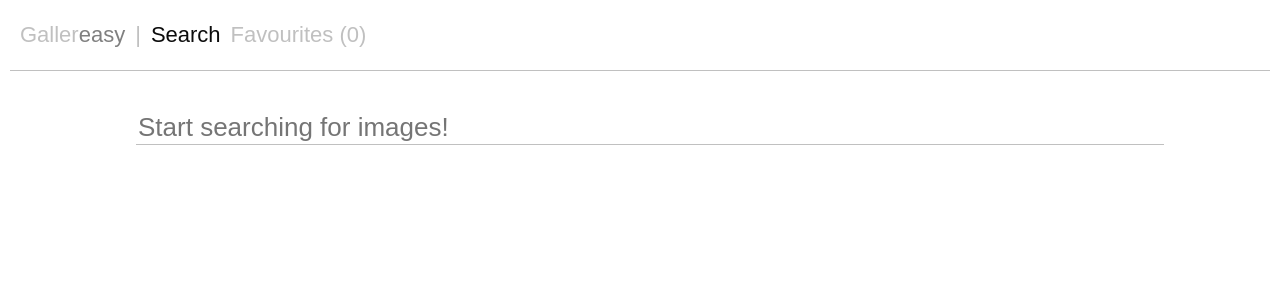
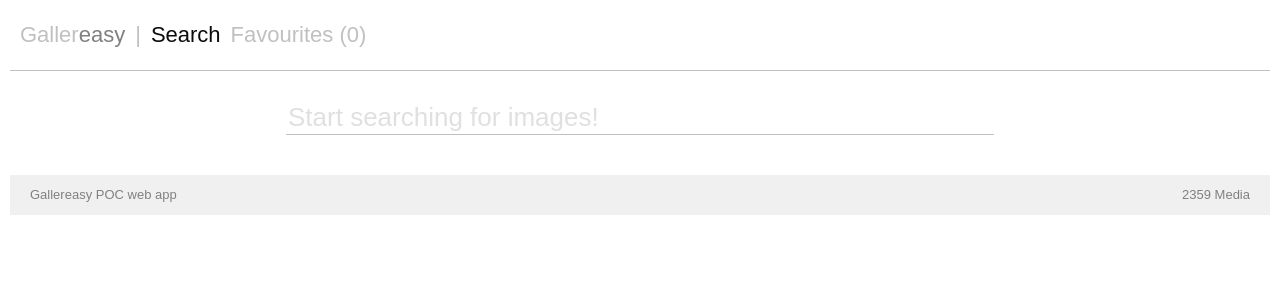
Before and after one commit to yusufhacktiv8/galleryeasy, a React (Create React App) app: page / in a window 1280 px wide. Shown: the top 300 px of the page. Built offline with nearby package versions, Linux system fonts and the light colour scheme.

Commit message:
Create footer

```diff
--- a/src/App.css
+++ b/src/App.css
@@ -1,3 +1,8 @@
 .App {
 
 }
+
+::placeholder { /* Chrome, Firefox, Opera, Safari 10.1+ */
+    color: #E0E0E0;
+    opacity: 1; /* Firefox */
+}
--- /dev/null
+++ b/src/components/Footer.css
@@ -0,0 +1,20 @@
+.footer {
+  background-color: #F0F0F0;
+  margin-left: 10px;
+  margin-right: 10px;
+  height: 40px;
+  font-size: 13px;
+  color: gray;
+  padding: 0 20px;
+  margin-top: 30px;
+}
+
+.app-name {
+  line-height: 40px;
+  float: left;
+}
+
+.company-name {
+  line-height: 40px;
+  float: right;
+}
--- /dev/null
+++ b/src/components/Footer.jsx
@@ -0,0 +1,9 @@
+import React from 'react';
+import './Footer.css';
+
+export default () => (
+  <div className="footer">
+    <div className="app-name">Gallereasy POC web app</div>
+    <div className="company-name">2359 Media</div>
+  </div>
+);
--- a/src/components/GalleryListContainer.css
+++ b/src/components/GalleryListContainer.css
@@ -1,13 +1,17 @@
 .text-search-container {
   width: 100%;
-  padding: 10px;
   text-align: center;
   margin-top: 30px;
 }
 
 .gallery-list-container {
   width: 100%;
-  padding: 10px;
   text-align: center;
   margin-top: 10px;
 }
+
+.footer-container {
+  width: 100%;
+  text-align: center;
+  margin-top: 10px;
+}
--- a/src/components/GalleryListContainer.jsx
+++ b/src/components/GalleryListContainer.jsx
@@ -2,6 +2,7 @@ import React, { Component } from 'react';
 import axios from 'axios';
 
 import Header from './Header';
+import Footer from './Footer';
 import SearchText from './SearchText';
 import GalleryList from './GalleryList';
 import Loading from './Loading';
@@ -85,7 +86,7 @@ export default class GalleryListContainer extends Component {
     return (
       <div className="container">
         <div className="row">
-          <Header selectedMenu="search" />
+          <Header selectedMenu="search" favouriteCount={this.state.favourites.length} />
         </div>
         <div className="text-search-container">
           <SearchText onSearch={this.onSearch} />
@@ -98,6 +99,9 @@ export default class GalleryListContainer extends Component {
             />)
           }
         </div>
+        <div className="footer-container">
+          <Footer />
+        </div>
       </div>
     );
   }
--- a/src/components/Header.css
+++ b/src/components/Header.css
@@ -34,7 +34,3 @@
 .divider {
 
 }
-
-.selected {
-
-}
--- a/src/components/SearchText.css
+++ b/src/components/SearchText.css
@@ -3,7 +3,7 @@
   border-bottom: 1px solid silver;
   font-size: 26px;
   color: gray;
-  width: 80%;
+  width: 55%;
   margin-left: auto;
   margin-right: auto;
   outline-width: 0;
--- a/src/index.css
+++ b/src/index.css
@@ -1,5 +1,5 @@
 body {
   margin: 0;
   padding: 0;
-  font-family: sans-serif;
+  font-family: sans-serif, arial;
 }
```
